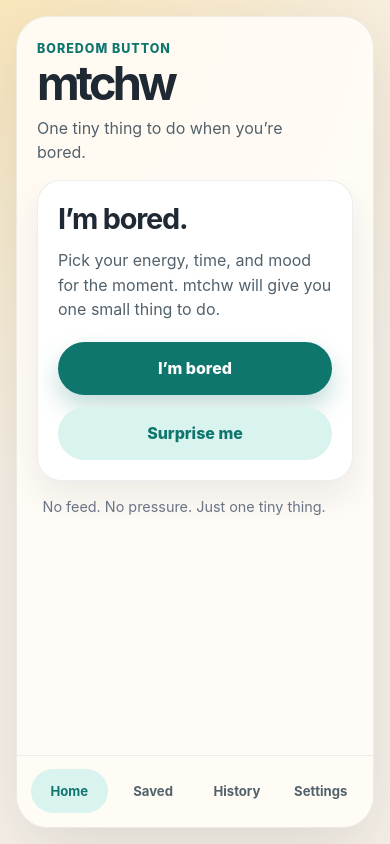
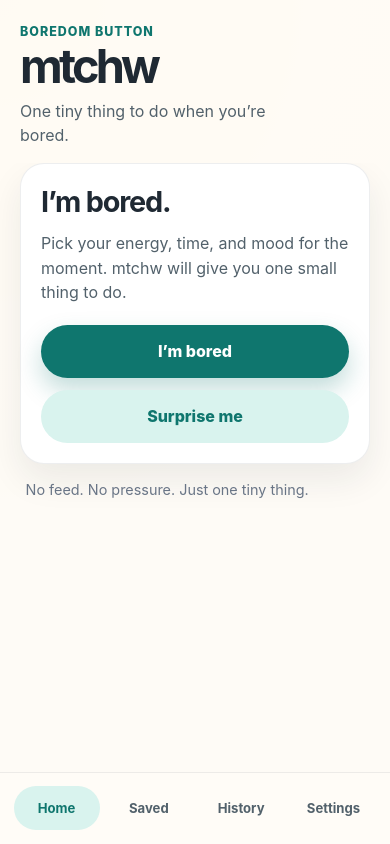
Before and after one commit to ZionKnight-cell/mtchw, a React (Vite) app: page / in a window 390 px wide. Built offline with nearby package versions, Linux system fonts and the light colour scheme.

Commit message:
Polish mobile layout before Android packaging

```diff
--- a/index.html
+++ b/index.html
@@ -2,12 +2,24 @@
 <html lang="en">
   <head>
     <meta charset="UTF-8" />
-    <link rel="icon" type="image/svg+xml" href="/favicon.svg" />
-    <meta name="viewport" content="width=device-width, initial-scale=1.0" />
-    <title>mtchw-temp</title>
+
+    <meta
+      name="viewport"
+      content="width=device-width, initial-scale=1.0, viewport-fit=cover"
+    />
+
+    <meta name="theme-color" content="#0f766e" />
+    <meta
+      name="description"
+      content="mtchw is a simple boredom button that gives you one tiny thing to do when you are bored."
+    />
+
+    <title>mtchw — One tiny thing to do</title>
   </head>
+
   <body>
     <div id="root"></div>
+
     <script type="module" src="/src/main.tsx"></script>
   </body>
 </html>
--- a/src/styles/app.css
+++ b/src/styles/app.css
@@ -7,23 +7,33 @@
   text-rendering: optimizeLegibility;
   -webkit-font-smoothing: antialiased;
   -moz-osx-font-smoothing: grayscale;
+  -webkit-tap-highlight-color: transparent;
 }
 
 * {
   box-sizing: border-box;
 }
 
+html {
+  min-width: 320px;
+  min-height: 100%;
+  background: #f7f1e8;
+}
+
 body {
   margin: 0;
   min-width: 320px;
   min-height: 100vh;
+  min-height: 100dvh;
   background:
     radial-gradient(circle at top left, rgba(255, 211, 105, 0.35), transparent 32rem),
     #f7f1e8;
+  overscroll-behavior: none;
 }
 
 button {
   font: inherit;
+  touch-action: manipulation;
 }
 
 button:disabled {
@@ -31,20 +41,32 @@ button:disabled {
   opacity: 0.65;
 }
 
+button:focus-visible {
+  outline: 3px solid rgba(15, 118, 110, 0.35);
+  outline-offset: 3px;
+}
+
+button:active:not(:disabled) {
+  transform: translateY(1px);
+}
+
 .app-shell {
   min-height: 100vh;
+  min-height: 100dvh;
   display: flex;
   justify-content: center;
-  padding: 1rem;
+  padding: max(1rem, env(safe-area-inset-top)) max(1rem, env(safe-area-inset-right))
+    max(1rem, env(safe-area-inset-bottom)) max(1rem, env(safe-area-inset-left));
 }
 
 .phone-frame {
   width: 100%;
   max-width: 430px;
   min-height: calc(100vh - 2rem);
+  min-height: calc(100dvh - 2rem);
   display: flex;
   flex-direction: column;
-  background: rgba(255, 252, 247, 0.92);
+  background: rgba(255, 252, 247, 0.94);
   border: 1px solid rgba(31, 41, 51, 0.08);
   border-radius: 2rem;
   box-shadow: 0 24px 70px rgba(31, 41, 51, 0.12);
@@ -83,6 +105,7 @@ button:disabled {
   flex: 1;
   padding: 0 1.25rem 1rem;
   overflow-y: auto;
+  scrollbar-width: thin;
 }
 
 .home-screen,
@@ -413,7 +436,8 @@ button:disabled {
   grid-template-columns: repeat(4, 1fr);
   gap: 0.4rem;
   padding: 0.85rem;
-  background: rgba(255, 252, 247, 0.94);
+  padding-bottom: max(0.85rem, env(safe-area-inset-bottom));
+  background: rgba(255, 252, 247, 0.96);
   border-top: 1px solid rgba(31, 41, 51, 0.08);
 }
 
@@ -433,22 +457,50 @@ button:disabled {
   background: #d9f3ee;
 }
 
-@media (max-width: 380px) {
+@media (max-width: 430px) {
   .app-shell {
     padding: 0;
   }
 
   .phone-frame {
+    max-width: none;
     min-height: 100vh;
+    min-height: 100dvh;
     border-radius: 0;
+    border: none;
+    box-shadow: none;
+  }
+}
+
+@media (max-width: 380px) {
+  .app-header {
+    padding: 1.25rem 1rem 0.85rem;
+  }
+
+  .screen-content {
+    padding: 0 1rem 1rem;
+  }
+
+  .hero-card,
+  .placeholder-screen,
+  .activity-card,
+  .preference-header {
+    padding: 1rem;
   }
 
   .bottom-nav {
     gap: 0.25rem;
     padding: 0.65rem;
+    padding-bottom: max(0.65rem, env(safe-area-inset-bottom));
   }
 
   .bottom-nav button {
     font-size: 0.76rem;
   }
+
+  .secondary-action-grid,
+  .completion-actions,
+  .mini-card-actions {
+    grid-template-columns: 1fr;
+  }
 }
```
